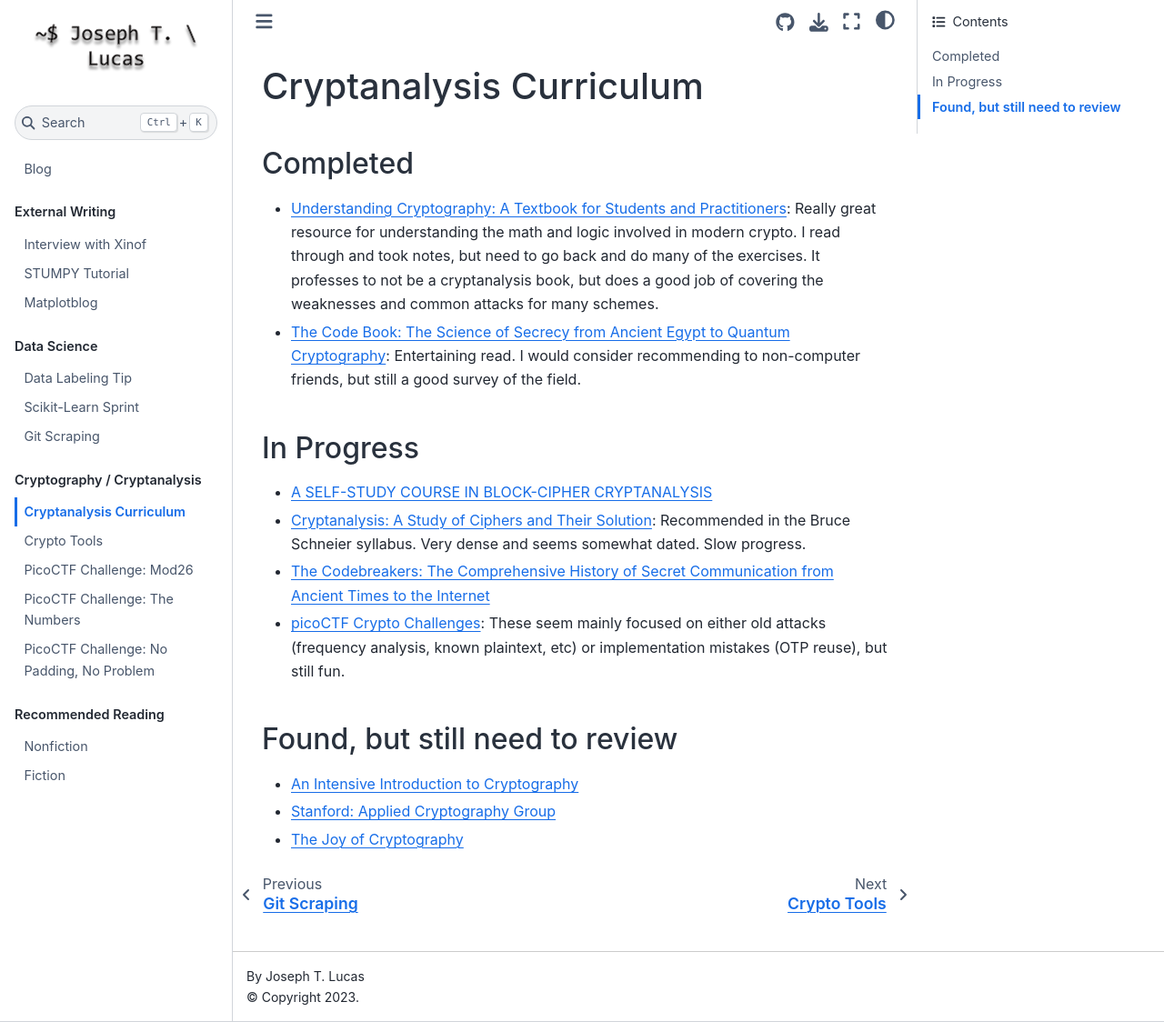
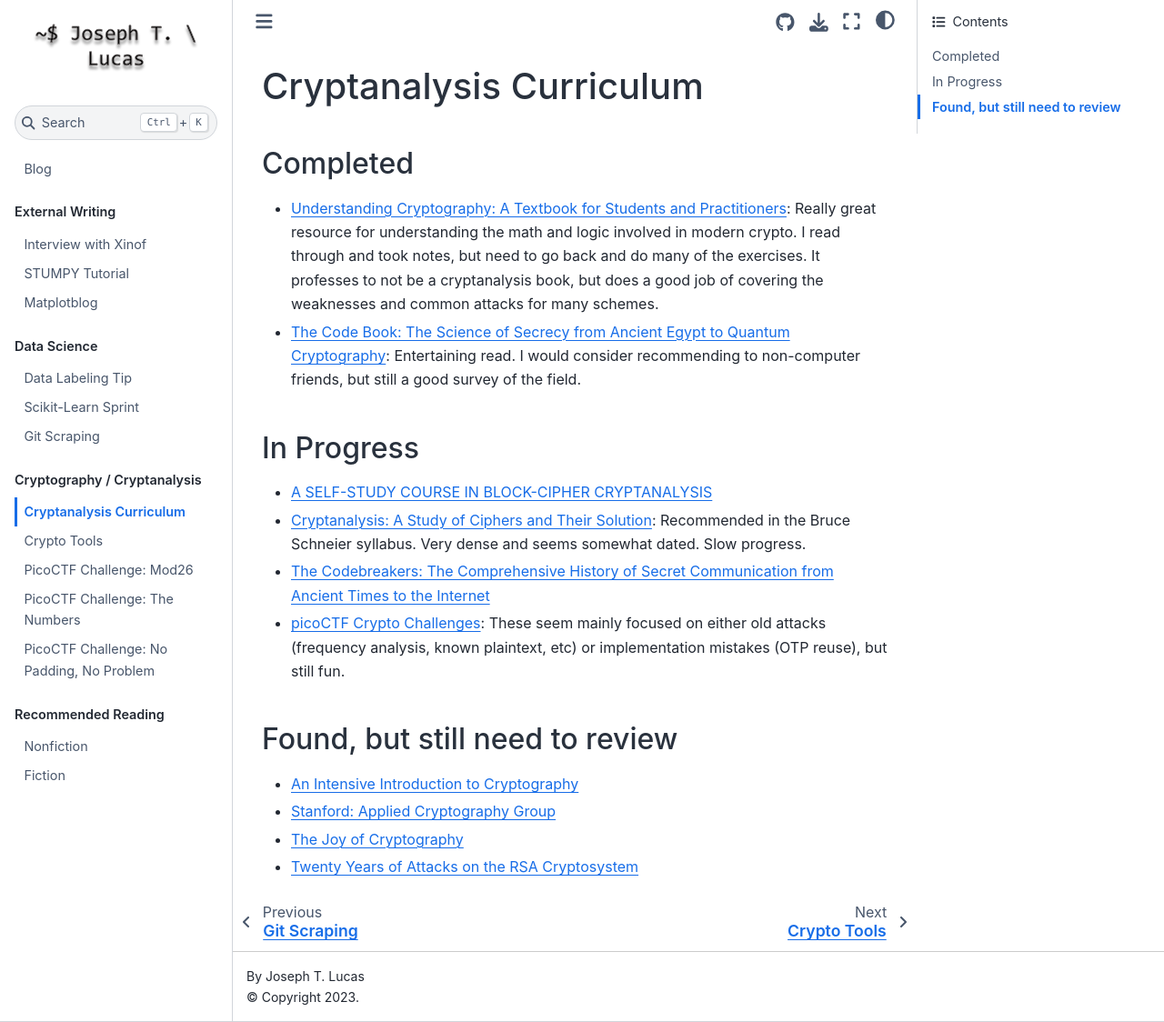
Before and after one commit to JosephTLucas/blog, a Jupyter Book: the page built from content/cryptanalysis.md, in a window 1280 px wide and 1124 px high. Shown: the whole window at 91% size. Built offline with Jupyter Book 1.0.4 settings and Sphinx 7.4.7 and the Sphinx Book theme 1.1.4, drawn with Linux system fonts in a browser that asks for light colours.

Commit message:
Update cryptanalysis.md

```diff
--- a/content/cryptanalysis.md
+++ b/content/cryptanalysis.md
@@ -23,3 +23,5 @@
 - [Stanford: Applied Cryptography Group](https://crypto.stanford.edu)
 
 - [The Joy of Cryptography](https://joyofcryptography.com)
+
+- [Twenty Years of Attacks on the RSA Cryptosystem](https://www.ams.org/notices/199902/boneh.pdf)
```
